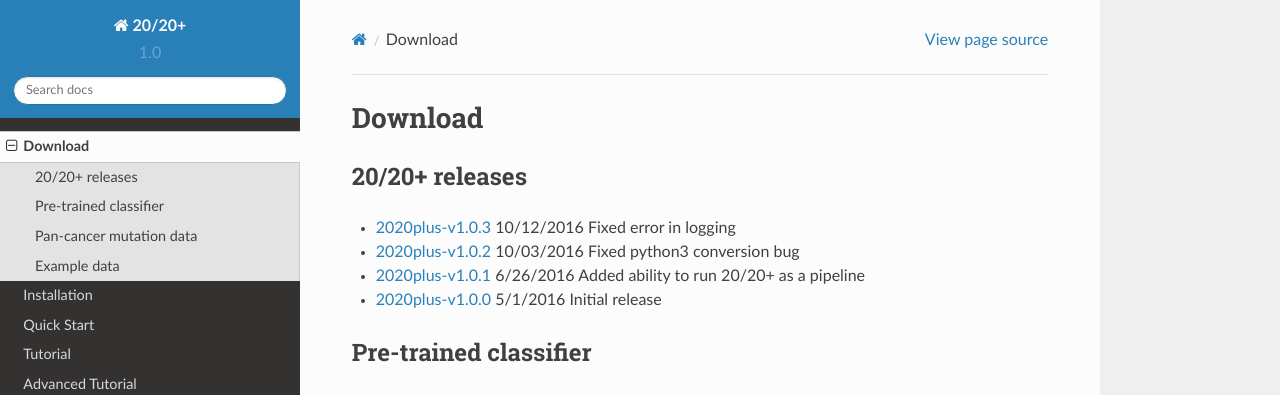
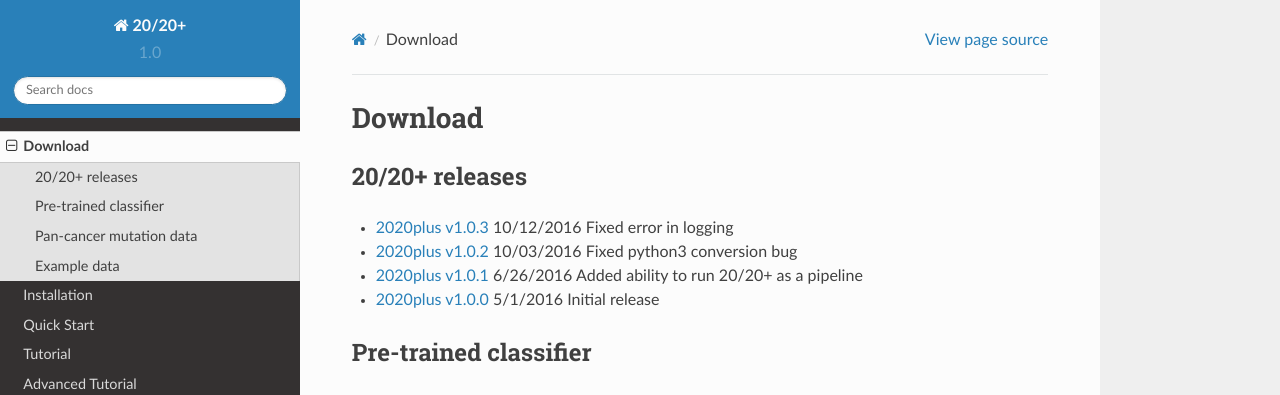
Before and after one commit to KarchinLab/2020plus, a Sphinx documentation site: the page built from doc/download.rst, in a window 1280 px wide and 1005 px high. Shown: the top 395 px of the window. Built offline with Sphinx 7.4.7 and the Read the Docs theme 2.0.0, drawn with Linux system fonts in a browser that asks for light colours.

Commit message:
Minor tweak to docs

```diff
--- a/doc/download.rst
+++ b/doc/download.rst
@@ -4,10 +4,10 @@ Download
 20/20+ releases
 ---------------
 
-* `2020plus-v1.0.3 <https://github.com/KarchinLab/2020plus/archive/v1.0.3.tar.gz>`_ 10/12/2016 Fixed error in logging
-* `2020plus-v1.0.2 <https://github.com/KarchinLab/2020plus/archive/v1.0.2.tar.gz>`_ 10/03/2016 Fixed python3 conversion bug
-* `2020plus-v1.0.1 <https://github.com/KarchinLab/2020plus/archive/v1.0.1.tar.gz>`_ 6/26/2016 Added ability to run 20/20+ as a pipeline
-* `2020plus-v1.0.0 <https://github.com/KarchinLab/2020plus/archive/v1.0.0.tar.gz>`_ 5/1/2016 Initial release
+* `2020plus v1.0.3 <https://github.com/KarchinLab/2020plus/archive/v1.0.3.tar.gz>`_ 10/12/2016 Fixed error in logging
+* `2020plus v1.0.2 <https://github.com/KarchinLab/2020plus/archive/v1.0.2.tar.gz>`_ 10/03/2016 Fixed python3 conversion bug
+* `2020plus v1.0.1 <https://github.com/KarchinLab/2020plus/archive/v1.0.1.tar.gz>`_ 6/26/2016 Added ability to run 20/20+ as a pipeline
+* `2020plus v1.0.0 <https://github.com/KarchinLab/2020plus/archive/v1.0.0.tar.gz>`_ 5/1/2016 Initial release
 
 Pre-trained classifier
 ----------------------
--- a/doc/index.rst
+++ b/doc/index.rst
@@ -32,8 +32,8 @@ Contents:
 Releases
 --------
 
-* `2020plus-v1.0.3 <https://github.com/KarchinLab/2020plus/archive/v1.0.3.tar.gz>`_ - 10/12/2016 - Fixed error in logging
-* `2020plus-v1.0.2 <https://github.com/KarchinLab/2020plus/archive/v1.0.2.tar.gz>`_ - 10/03/2016 - Fixed python3 conversion bug
+* `2020plus v1.0.3 <https://github.com/KarchinLab/2020plus/archive/v1.0.3.tar.gz>`_ - 10/12/2016 - Fixed error in logging
+* `2020plus v1.0.2 <https://github.com/KarchinLab/2020plus/archive/v1.0.2.tar.gz>`_ - 10/03/2016 - Fixed python3 conversion bug
 * `2020plus v1.0.1 <https://github.com/KarchinLab/2020plus/archive/v1.0.1.tar.gz>`_ - 6/26/2016 - Added ability to run 20/20+ as a pipeline
 * `2020plus v1.0.0 <https://github.com/KarchinLab/2020plus/archive/v1.0.0.tar.gz>`_ - 5/1/2016 - Initial release
 
```
